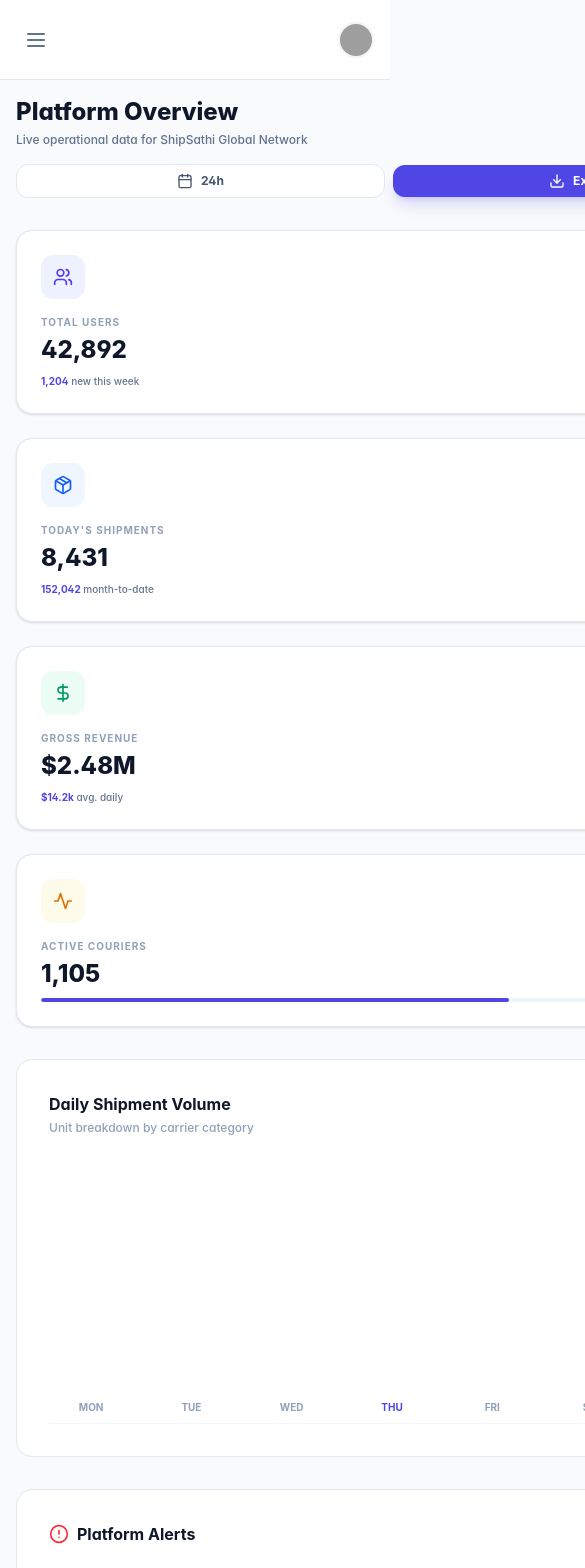
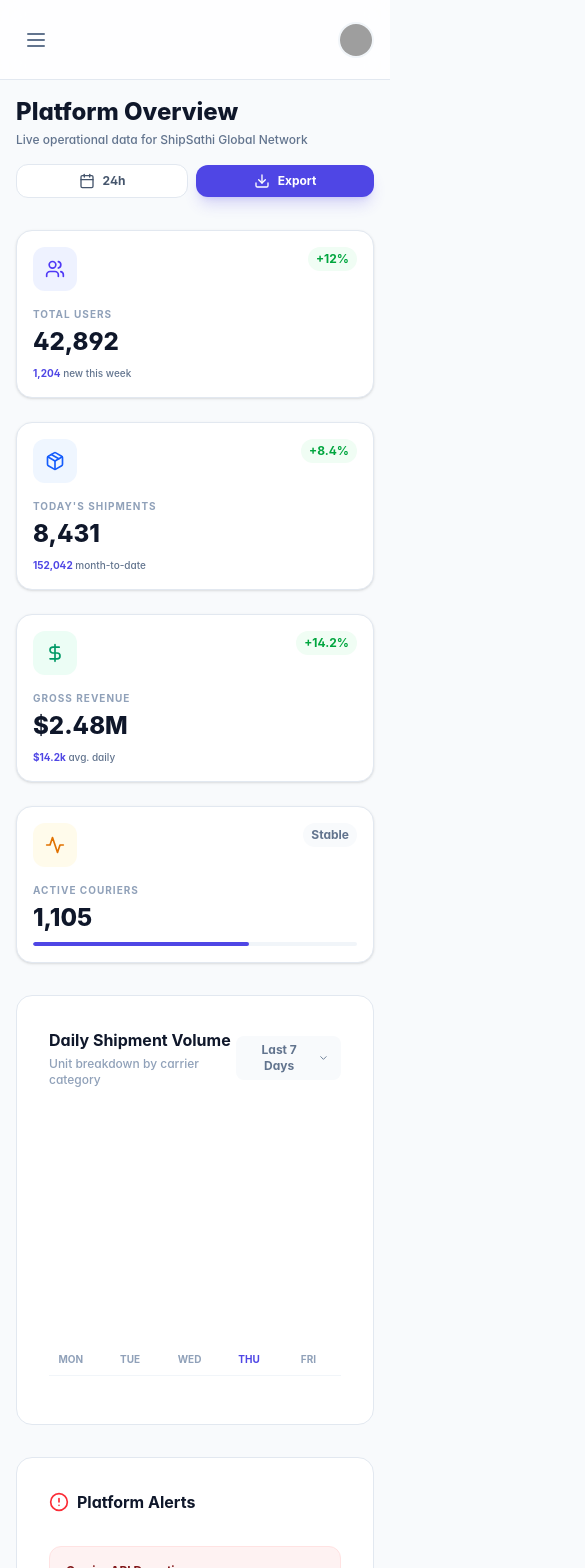
Before and after one commit to codinggita/shipSathi, a React (Vite) app in the folder frontend/: page /dashboard in a window 390 px wide. Shown: the top 1568 px of the page, 585 px wide, since content can reach past the window. Built offline with nearby package versions, Linux system fonts and the light colour scheme; grey boxes are pictures that could not be loaded.

Commit message:
Finalized dashboard responsiveness - fixed chart squashing and layout overflows on small screens.

```diff
--- a/frontend/src/components/KPICard.jsx
+++ b/frontend/src/components/KPICard.jsx
@@ -2,7 +2,8 @@ import React from 'react';
 
 const KPICard = ({ icon, label, value, trend, subtext, color }) => {
   return (
-    <div className="bg-white p-6 rounded-2xl border border-slate-200 shadow-sm hover:shadow-premium transition-all">
+    <div className="bg-white p-4 lg:p-6 rounded-2xl border border-slate-200 shadow-sm hover:shadow-premium transition-all">
+
       <div className="flex items-start justify-between mb-4">
         <div className={`p-3 rounded-xl ${color}`}>
           {icon}
--- a/frontend/src/pages/Dashboard.jsx
+++ b/frontend/src/pages/Dashboard.jsx
@@ -12,14 +12,15 @@ const Dashboard = () => {
   const [isSidebarOpen, setIsSidebarOpen] = React.useState(false);
 
   return (
-    <div className="min-h-screen bg-slate-50 flex">
+    <div className="min-h-screen bg-slate-50 flex overflow-hidden">
       <Sidebar isOpen={isSidebarOpen} onClose={() => setIsSidebarOpen(false)} />
 
-      <div className="flex-1 lg:ml-64 flex flex-col transition-all">
+      <div className="flex-1 lg:ml-64 flex flex-col min-w-0 transition-all max-w-full">
         <DashboardHeader onMenuClick={() => setIsSidebarOpen(true)} />
 
         {/* Dashboard Content */}
-        <main className="mt-20 p-4 lg:p-8">
+        <main className="mt-20 p-4 lg:p-8 overflow-y-auto overflow-x-hidden">
+
 
           <header className="flex flex-col sm:flex-row sm:items-center justify-between gap-4 mb-8">
             <div>
@@ -94,7 +95,8 @@ const Dashboard = () => {
               </div>
 
               {/* Simple Mock Bar Chart */}
-              <div className="h-64 flex items-end justify-between gap-4 mask-fade-top border-b border-slate-100 pb-2">
+              <div className="overflow-x-auto pb-4">
+                <div className="h-64 min-w-[400px] flex items-end justify-between gap-4 mask-fade-top border-b border-slate-100 pb-2">
                   {['MON', 'TUE', 'WED', 'THU', 'FRI', 'SAT', 'SUN'].map((day, idx) => (
                     <div key={day} className="flex-1 flex flex-col items-center group">
                       <div
@@ -106,6 +108,8 @@ const Dashboard = () => {
                   ))}
                 </div>
               </div>
+            </div>
+
 
             {/* Platform Alerts */}
             <div className="bg-white p-8 rounded-2xl border border-slate-200">
@@ -161,7 +165,8 @@ const Dashboard = () => {
             </div>
 
             {/* Wave SVG Chart */}
-            <div className="h-48 w-full relative">
+            <div className="overflow-x-auto pb-4">
+              <div className="h-48 min-w-[600px] w-full relative">
                 <svg className="w-full h-full" viewBox="0 0 1000 200" preserveAspectRatio="none">
                   <path
                     d="M0,150 C100,150 150,110 250,110 C350,110 400,150 500,150 C600,150 650,80 750,80 C850,80 900,150 1000,150"
@@ -188,11 +193,13 @@ const Dashboard = () => {
                   </div>
                 </div>
               </div>
+            </div>
             <div className="flex justify-between mt-4">
               {['MAY 01', 'MAY 08', 'MAY 15', 'MAY 22', 'MAY 31'].map(label => (
                 <span key={label} className="text-[10px] font-bold text-slate-400">{label}</span>
               ))}
             </div>
+
           </div>
 
           {/* Recent Shipments */}
```
Lines whose indentation alone changed are shown as unchanged.
